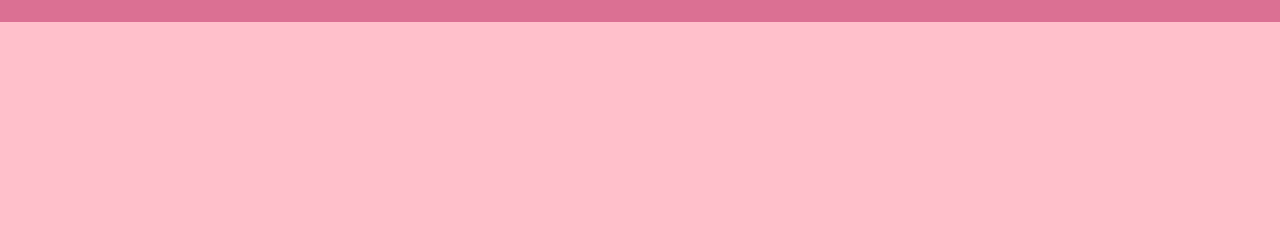
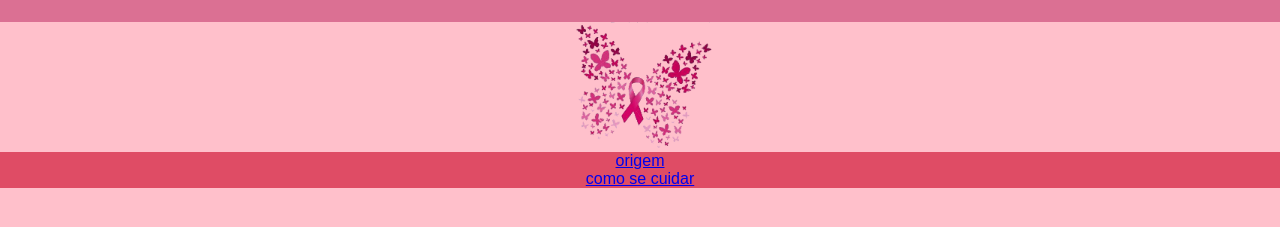
Before and after one commit to lenaiara/Outubro-.Rosa, a plain HTML site: page index.html in a window 1280 px wide. Shown: the part 83-310 px from the top of the page. Drawn offline with Linux system fonts and the light colour scheme.

Commit message:
outubro rosa 26/10

```diff
--- a/index.html
+++ b/index.html
@@ -14,5 +14,17 @@
      <p>cuide-se</p>
 </header>
 <center>
+<img src="BORBOLETA (1).png"width="150px">
+</center>
 </body>
 </html >
+
+<nav>
+    <ul>
+        <li>
+        <a href="index.html">origem</a>
+       </li>
+       <li>
+       <a href="index.html">como se cuidar</a>
+       </li>
+ </ul>
--- a/style.css
+++ b/style.css
@@ -13,3 +13,9 @@ color:aliceblue;
 text-align:center;
 padding: 25px 0;
 }
+nav ul{
+list-style:nome;
+text-align:center;
+background-color: rgb(223, 76, 101);
+padding:15px0;
+}
```
Also changed, not shown: BORBOLETA (1).png (added).
